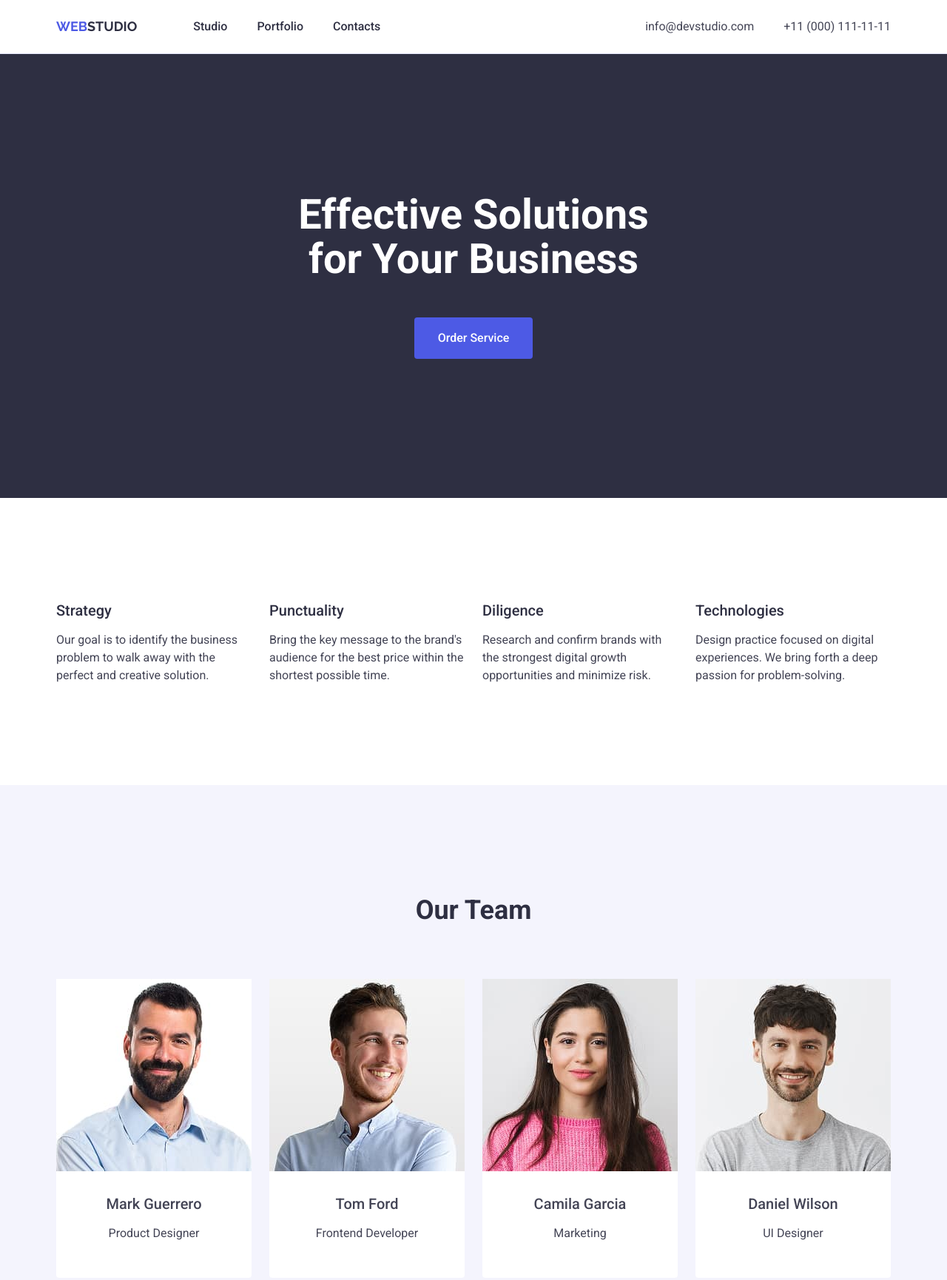
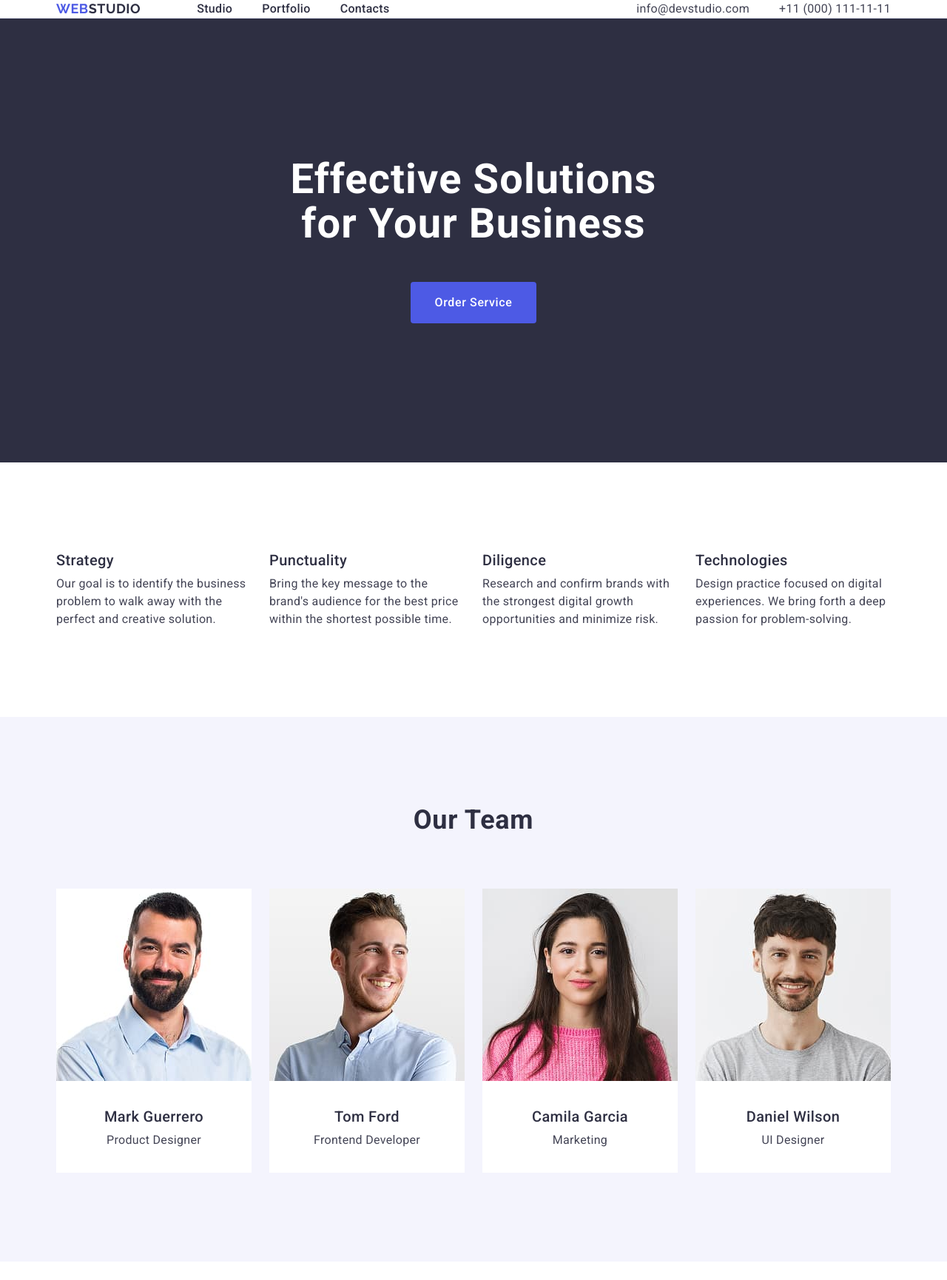
Before and after one commit to pomelaa/goit-markup-hw-02, a plain HTML site: page index.html in a window 1280 px wide. Shown: the top 1730 px of the page at 74% size. Drawn offline with nearby package versions, Linux system fonts and the light colour scheme.

Commit message:
add initial files

```diff
--- a/css/styles.css
+++ b/css/styles.css
@@ -1,33 +1,15 @@
-/* ---------------- GLOBAL ---------------- */
+:root {
+  --iris: #4d5ae5;
+  --navy-blue: #2e2f42;
+  --slate: #434455;
+  --white: #ffffff;
+  --cloud: #f4f4fd;
+}
 
 body {
   font-family: "Roboto", sans-serif;
-  color: #434455;
-  background-color: #ffffff;
-  margin: 0;
-}
-
-img {
-  display: block;
-  max-width: 100%;
-  height: auto;
-}
-
-ul {
-  list-style: none;
-  margin: 0;
-  padding: 0;
-}
-
-a {
-  text-decoration: none;
-  color: inherit;
-}
-
-.container {
-  width: 1158px;
-  margin: 0 auto;
-  padding: 0 15px;
+  color: var(--slate);
+  background-color: var(--white);
 }
 
 .visually-hidden {
@@ -43,37 +25,49 @@ a {
   overflow: hidden;
 }
 
-/* ---------------- HEADER ---------------- */
+.container {
+  width: 1158px;
+  padding: 0 15px;
+  margin: 0 auto;
+}
 
-.header {
+h1,
+h2,
+h3,
+p,
+ul {
+  margin: 0;
+  padding: 0;
+}
+
+ul {
+  list-style: none;
+}
+
+/* HEADER */
+.page-header {
   border-bottom: 1px solid #e7e9fc;
-  padding: 24px 0;
-  background-color: #ffffff;
 }
 
 .header-container {
   display: flex;
-  justify-content: space-between;
   align-items: center;
-}
-
-.nav {
-  display: flex;
-  align-items: center;
-  gap: 76px;
 }
 
 .logo {
   font-family: "Raleway", sans-serif;
+  font-weight: 700;
   font-size: 18px;
-  font-weight: 700;
   line-height: 1.17;
+  letter-spacing: 0.03em;
   text-transform: uppercase;
-  color: #2e2f42;
+  color: var(--iris);
+  text-decoration: none;
+  margin-right: 76px;
 }
 
-.logo-accent {
-  color: #4d5ae5;
+.logo-part {
+  color: var(--navy-blue);
 }
 
 .nav-list {
@@ -82,11 +76,13 @@ a {
 }
 
 .nav-link {
+  font-weight: 500;
   font-size: 16px;
-  font-weight: 500;
   line-height: 1.5;
-  color: #2e2f42;
-  transition: color 250ms ease;
+  letter-spacing: 0.02em;
+  color: var(--navy-blue);
+  text-decoration: none;
+  padding: 24px 0;
 }
 
 .nav-link:hover,
@@ -94,56 +90,57 @@ a {
   color: #404bbf;
 }
 
-/* Contacts */
-
-.contacts {
+.address {
   font-style: normal;
+  margin-left: auto;
 }
 
-.contacts-list {
+.address-list {
   display: flex;
   gap: 40px;
 }
 
-.contacts-link {
+.address-link {
   font-size: 16px;
   line-height: 1.5;
-  color: #434455;
-  transition: color 250ms ease;
+  letter-spacing: 0.02em;
+  color: var(--slate);
+  text-decoration: none;
 }
 
-.contacts-link:hover,
-.contacts-link:focus {
+.address-link:hover,
+.address-link:focus {
   color: #404bbf;
 }
 
-/* ---------------- HERO ---------------- */
-
-.hero {
-  background-color: #2e2f42;
+/* HERO */
+.hero-section {
+  background-color: var(--navy-blue);
+  text-align: center;
   padding: 188px 0;
-  text-align: center;
 }
 
 .hero-title {
-  color: #ffffff;
   font-size: 56px;
   line-height: 1.07;
+  letter-spacing: 0.02em;
+  color: var(--white);
   max-width: 496px;
   margin: 0 auto 48px;
 }
 
 .hero-btn {
-  background-color: #4d5ae5;
-  color: #ffffff;
+  font-family: "Roboto", sans-serif;
+  font-weight: 500;
   font-size: 16px;
-  font-weight: 500;
   line-height: 1.5;
-  padding: 16px 32px;
+  letter-spacing: 0.04em;
+  color: var(--white);
+  background-color: var(--iris);
+  cursor: pointer;
   border: none;
   border-radius: 4px;
-  cursor: pointer;
-  transition: background-color 250ms ease;
+  padding: 16px 32px;
 }
 
 .hero-btn:hover,
@@ -151,127 +148,99 @@ a {
   background-color: #404bbf;
 }
 
-/* ---------------- FEATURES ---------------- */
-
-.features {
+/* SECTIONS */
+.section {
   padding: 120px 0;
 }
 
+.section-title {
+  font-size: 36px;
+  line-height: 1.11;
+  letter-spacing: 0.02em;
+  text-transform: capitalize;
+  color: var(--navy-blue);
+  text-align: center;
+  margin-bottom: 72px;
+}
+
+/* FEATURES */
 .features-list {
   display: flex;
   gap: 24px;
 }
 
-.feature-item {
-  width: calc((100% - 72px) / 4);
+.features-item {
+  flex-basis: calc((100% - 72px) / 4);
 }
 
-.feature-title {
+.features-title {
+  font-weight: 500;
   font-size: 20px;
-  font-weight: 500;
   line-height: 1.2;
-  color: #2e2f42;
+  letter-spacing: 0.02em;
+  color: var(--navy-blue);
   margin-bottom: 8px;
 }
 
-.feature-text {
+.features-text {
   font-size: 16px;
   line-height: 1.5;
-  color: #434455;
+  letter-spacing: 0.02em;
 }
 
-/* ---------------- TEAM ---------------- */
-
-.team {
-  background-color: #f4f4fd;
-  padding: 120px 0;
-}
-
-.section-title {
-  text-align: center;
-  font-size: 36px;
-  font-weight: 700;
-  line-height: 1.11;
-  margin-bottom: 72px;
-  color: #2e2f42;
-}
-
+/* PORTFOLIO & TEAM */
+.portfolio-list,
 .team-list {
-  display: flex;
-  gap: 24px;
-}
-
-.team-item {
-  background-color: #ffffff;
-  border-radius: 0 0 4px 4px;
-  text-align: center;
-  padding-bottom: 32px;
-}
-
-.team-name {
-  font-size: 20px;
-  font-weight: 500;
-  line-height: 1.2;
-  margin: 32px 0 8px;
-}
-
-.team-position {
-  font-size: 16px;
-  line-height: 1.5;
-  color: #434455;
-}
-
-/* ---------------- PORTFOLIO ---------------- */
-
-.portfolio {
-  padding: 120px 0;
-}
-
-.portfolio-list {
   display: flex;
   flex-wrap: wrap;
   gap: 24px;
 }
 
-.portfolio-item {
-  width: calc((100% - 48px) / 3);
+.portfolio-item,
+.team-card {
+  background-color: var(--white);
 }
 
-.portfolio-title {
+.portfolio-title,
+.team-name {
+  font-weight: 500;
   font-size: 20px;
-  font-weight: 500;
   line-height: 1.2;
+  letter-spacing: 0.02em;
+  color: var(--navy-blue);
+  text-align: center;
   margin: 32px 0 8px;
-  color: #2e2f42;
 }
 
-.portfolio-text {
+.portfolio-text,
+.team-position {
   font-size: 16px;
   line-height: 1.5;
-  color: #434455;
+  letter-spacing: 0.02em;
+  text-align: center;
   margin-bottom: 32px;
 }
 
-/* ---------------- FOOTER ---------------- */
-
-.footer {
-  background-color: #2e2f42;
-  padding: 100px 0;
-  color: #f4f4fd;
+/* TEAM SECTION */
+.team-section {
+  background-color: var(--cloud);
 }
 
-.footer-logo {
-  display: inline-block;
-  margin-bottom: 16px;
-  font-family: "Raleway", sans-serif;
-  font-size: 18px;
-  font-weight: 700;
-  text-transform: uppercase;
-  color: #f4f4fd;
+/* FOOTER */
+.footer {
+  background-color: var(--navy-blue);
+  padding: 100px 0;
+}
+
+.logo-part-footer {
+  color: var(--cloud);
 }
 
 .footer-text {
-  max-width: 264px;
   font-size: 16px;
   line-height: 1.5;
+  letter-spacing: 0.02em;
+  color: var(--cloud);
+  max-width: 264px;
+  margin-top: 16px;
 }
--- a/index.html
+++ b/index.html
@@ -4,105 +4,124 @@
     <meta charset="UTF-8" />
     <meta name="viewport" content="width=device-width, initial-scale=1.0" />
     <title>WebStudio</title>
-    <link rel="preconnect" href="https://fonts.googleapis.com" />
-    <link rel="preconnect" href="https://fonts.gstatic.com" crossorigin />
+
+    <!-- Modern Normalize -->
+    <link
+      rel="stylesheet"
+      href="https://cdnjs.cloudflare.com/ajax/libs/modern-normalize/2.0.0/modern-normalize.min.css"
+    />
+
+    <!-- Google Fonts: Raleway 700 + Roboto 400,500,700 -->
     <link
       href="https://fonts.googleapis.com/css2?family=Raleway:wght@700&family=Roboto:wght@400;500;700&display=swap"
       rel="stylesheet"
     />
-    <link rel="stylesheet" href="./css/modern-normalize.css" />
-    <link rel="stylesheet" href="./css/styles.css" />
+
+    <!-- Наши стили -->
+    <link rel="stylesheet" href="css/styles.css" />
   </head>
 
   <body>
-    <!-- ===== HEADER ===== -->
-    <header class="header">
+    <!-- HEADER -->
+    <header class="page-header">
       <div class="container header-container">
+        <a href="./index.html" class="logo">
+          Web<span class="logo-part">Studio</span>
+        </a>
+
         <nav class="nav">
-          <a href="./index.html" class="logo">
-            <span class="logo-accent">Web</span>Studio
-          </a>
           <ul class="nav-list">
             <li><a href="./index.html" class="nav-link">Studio</a></li>
-            <li><a href="#" class="nav-link">Portfolio</a></li>
-            <li><a href="#" class="nav-link">Contacts</a></li>
+            <li><a href="portfolio.html" class="nav-link">Portfolio</a></li>
+            <li><a href="" class="nav-link">Contacts</a></li>
           </ul>
         </nav>
 
-        <address class="contacts">
-          <ul class="contacts-list">
-            <li><a href="mailto:info@devstudio.com" class="contacts-link">info@devstudio.com</a></li>
-            <li><a href="tel:+110001111111" class="contacts-link">+11 (000) 111-11-11</a></li>
+        <address class="address">
+          <ul class="address-list">
+            <li>
+              <a href="mailto:info@devstudio.com" class="address-link"
+                >info@devstudio.com</a
+              >
+            </li>
+            <li>
+              <a href="tel:+110001111111" class="address-link"
+                >+11 (000) 111-11-11</a
+              >
+            </li>
           </ul>
         </address>
       </div>
     </header>
 
-    <!-- ===== MAIN ===== -->
     <main>
       <!-- HERO -->
-      <section class="hero">
-        <div class="container">
-          <h1 class="hero-title">Effective Solutions for Your Business</h1>
-          <button type="button" class="hero-btn">Order Service</button>
-        </div>
+      <section class="hero-section">
+        <h1 class="hero-title">
+          Effective Solutions for Your Business
+        </h1>
+        <button type="button" class="hero-btn">Order Service</button>
       </section>
 
       <!-- FEATURES -->
-      <section class="features">
+      <section class="section">
         <div class="container">
           <h2 class="visually-hidden">Our Features</h2>
           <ul class="features-list">
-            <li class="feature-item">
-              <h3 class="feature-title">Strategy</h3>
-              <p class="feature-text">
-                Our goal is to identify the business problem to walk away with the perfect and creative solution.
+            <li class="features-item">
+              <h3 class="features-title">Strategy</h3>
+              <p class="features-text">
+                Our goal is to identify the business problem to walk away with
+                the perfect and creative solution.
               </p>
             </li>
-            <li class="feature-item">
-              <h3 class="feature-title">Punctuality</h3>
-              <p class="feature-text">
-                Bring the key message to the brand's audience for the best price within the shortest possible time.
+            <li class="features-item">
+              <h3 class="features-title">Punctuality</h3>
+              <p class="features-text">
+                Bring the key message to the brand's audience for the best
+                price within the shortest possible time.
               </p>
             </li>
-            <li class="feature-item">
-              <h3 class="feature-title">Diligence</h3>
-              <p class="feature-text">
-                Research and confirm brands with the strongest digital growth opportunities and minimize risk.
+            <li class="features-item">
+              <h3 class="features-title">Diligence</h3>
+              <p class="features-text">
+                Research and confirm brands with the strongest digital growth
+                opportunities and minimize risk.
               </p>
             </li>
-            <li class="feature-item">
-              <h3 class="feature-title">Technologies</h3>
-              <p class="feature-text">
-                Design practice focused on digital experiences. We bring forth a deep passion for problem-solving.
+            <li class="features-item">
+              <h3 class="features-title">Technologies</h3>
+              <p class="features-text">
+                Design practice focused on digital experiences. We bring forth
+                a deep passion for problem-solving.
               </p>
             </li>
           </ul>
         </div>
       </section>
 
-      <!-- TEAM -->
-      <section class="team">
+      <!-- OUR TEAM — теперь идёт перед портфолио -->
+      <section class="section team-section">
         <div class="container">
           <h2 class="section-title">Our Team</h2>
           <ul class="team-list">
-            <li class="team-item">
-              <img src="./images/mark-guerrero.jpg" alt="Mark Guerrero" width="264" />
+            <li class="team-card">
+              <img src="images/mark-guerrero.jpg" alt="Mark Guerrero" width="264" />
               <h3 class="team-name">Mark Guerrero</h3>
               <p class="team-position">Product Designer</p>
             </li>
-            <li class="team-item">
-              <img src="./images/tom-ford.jpg" alt="Tom Ford" width="264" />
+            <li class="team-card">
+              <img src="images/tom-ford.jpg" alt="Tom Ford" width="264" />
               <h3 class="team-name">Tom Ford</h3>
               <p class="team-position">Frontend Developer</p>
             </li>
-            <li class="team-item">
-              <img src="./images/camila-garcia.jpg" alt="Camila Garcia" width="264" />
+            <li class="team-card">
+              <img src="images/camila-garcia.jpg" alt="Camila Garcia" width="264" />
               <h3 class="team-name">Camila Garcia</h3>
               <p class="team-position">Marketing</p>
             </li>
-            <li class="team-item">
-              <img src="./images/daniel-wilson.jpg" alt="Daniel Wilson" width="264" />
+            <li class="team-card">
+              <img src="images/daniel-wilson.jpg" alt="Daniel Wilson" width="264" />
               <h3 class="team-name">Daniel Wilson</h3>
               <p class="team-position">UI Designer</p>
             </li>
@@ -110,38 +129,38 @@
         </div>
       </section>
 
-      <!-- PORTFOLIO -->
-      <section class="portfolio">
+      <!-- OUR PORTFOLIO — теперь с правильным заголовком -->
+      <section class="section portfolio-section">
         <div class="container">
           <h2 class="section-title">Our Portfolio</h2>
           <ul class="portfolio-list">
             <li class="portfolio-item">
-              <img src="./images/banking-app.jpg" alt="Banking App" width="360" />
+              <img src="images/banking-app.jpg" alt="Banking app interface" width="360" />
               <h3 class="portfolio-title">Banking App</h3>
               <p class="portfolio-text">App</p>
             </li>
             <li class="portfolio-item">
-              <img src="./images/cashless-payment.jpg" alt="Cashless Payment" width="360" />
+              <img src="images/cashless-payment.jpg" alt="Cashless payment on phone" width="360" />
               <h3 class="portfolio-title">Cashless Payment</h3>
               <p class="portfolio-text">Marketing</p>
             </li>
             <li class="portfolio-item">
-              <img src="./images/meditation-app.jpg" alt="Meditation App" width="360" />
+              <img src="images/meditation-app.jpg" alt="Meditation app on phone" width="360" />
               <h3 class="portfolio-title">Meditation App</h3>
               <p class="portfolio-text">App</p>
             </li>
             <li class="portfolio-item">
-              <img src="./images/taxi-service.jpg" alt="Taxi Service" width="360" />
+              <img src="images/taxi-service.jpg" alt="Taxi service app" width="360" />
               <h3 class="portfolio-title">Taxi Service</h3>
               <p class="portfolio-text">Marketing</p>
             </li>
             <li class="portfolio-item">
-              <img src="./images/screen-illustrations.jpg" alt="Screen Illustrations" width="360" />
+              <img src="images/screen-illustrations.jpg" alt="Screen illustrations" width="360" />
               <h3 class="portfolio-title">Screen Illustrations</h3>
               <p class="portfolio-text">Design</p>
             </li>
             <li class="portfolio-item">
-              <img src="./images/online-courses.jpg" alt="Online Courses" width="360" />
+              <img src="images/online-courses.jpg" alt="Online courses platform" width="360" />
               <h3 class="portfolio-title">Online Courses</h3>
               <p class="portfolio-text">Marketing</p>
             </li>
@@ -150,16 +169,18 @@
       </section>
     </main>
 
-    <!-- ===== FOOTER ===== -->
+    <!-- FOOTER -->
     <footer class="footer">
-      <div class="container">
-        <a href="./index.html" class="footer-logo">
-          <span class="logo-accent">Web</span>Studio
-        </a>
-        <p class="footer-text">
-          Increase the flow of customers and sales for your business with digital
-          marketing & growth solutions.
-        </p>
+      <div class="container footer-container">
+        <div class="footer-logo-wrapper">
+          <a href="./index.html" class="logo">
+            Web<span class="logo-part-footer">Studio</span>
+          </a>
+          <p class="footer-text">
+            Increase the flow of customers and sales for your business with
+            digital marketing & growth solutions.
+          </p>
+        </div>
       </div>
     </footer>
   </body>
```
